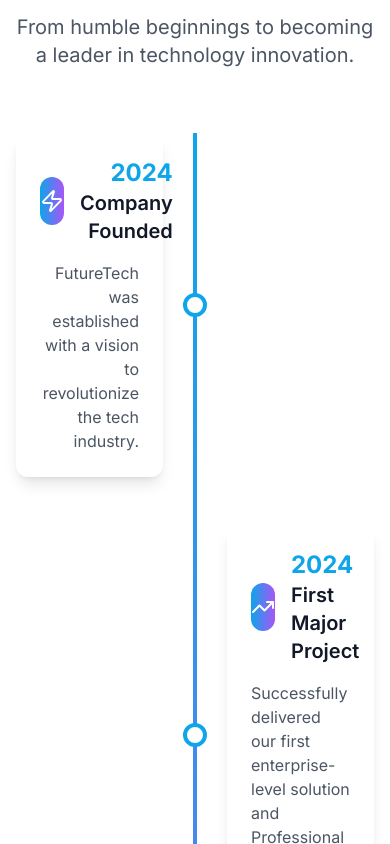
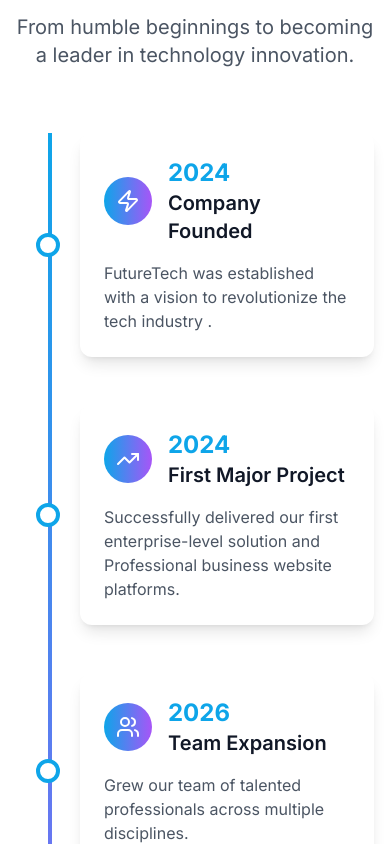
Before and after one commit to R-Denzel/company-website, a React (Vite) app in the folder company-website/: page /about in a window 390 px wide. Shown: the part 2620-3464 px from the top of the page. Built offline with nearby package versions, Linux system fonts and the light colour scheme; no server answers.

Commit message:
Fix mobile responsiveness for Our Journey timeline section

```diff
--- a/company-website/src/pages/About.jsx
+++ b/company-website/src/pages/About.jsx
@@ -54,7 +54,7 @@ const About = () => {
     {
       year: '2024 ',
       title: 'Company  Founded',
-      description: 'FutureTech was established with a vision to revolutionize the tech industry.',
+      description: 'FutureTech was established with a vision to revolutionize the tech industry .',
       icon: Zap,
     },
     {
@@ -246,8 +246,10 @@ const About = () => {
           </motion.div>
 
           <div className="relative">
-            {/* Timeline Line */}
-            <div className="absolute left-1/2 transform -translate-x-1/2 w-1 h-full bg-gradient-to-b from-primary-500 to-secondary-500"></div>
+            {/* Timeline Line - Hidden on mobile, shown on desktop */}
+            <div className="hidden md:block absolute left-1/2 transform -translate-x-1/2 w-1 h-full bg-gradient-to-b from-primary-500 to-secondary-500"></div>
+            {/* Mobile Timeline Line */}
+            <div className="md:hidden absolute left-8 top-0 w-1 h-full bg-gradient-to-b from-primary-500 to-secondary-500"></div>
 
             <div className="space-y-12">
               {timeline.map((item, index) => (
@@ -256,31 +258,31 @@ const About = () => {
                   initial={{ opacity: 0, x: index % 2 === 0 ? -50 : 50 }}
                   whileInView={{ opacity: 1, x: 0 }}
                   transition={{ duration: 0.8, delay: index * 0.1 }}
-                  className={`flex items-center ${index % 2 === 0 ? 'flex-row' : 'flex-row-reverse'}`}
+                  className={`flex items-center ${index % 2 === 0 ? 'md:flex-row flex-row' : 'md:flex-row-reverse flex-row'}`}
                 >
-                  <div className={`w-1/2 ${index % 2 === 0 ? 'pr-8 text-right' : 'pl-8 text-left'}`}>
+                  <div className={`w-full md:w-1/2 ${index % 2 === 0 ? 'md:pr-8 md:text-right pl-16 md:pl-0' : 'md:pl-8 md:text-left pl-16 md:pl-0'}`}>
                     <div className="bg-white dark:bg-gray-800 p-6 rounded-xl shadow-lg">
-                      <div className="flex items-center mb-4">
+                      <div className="flex items-center mb-4 md:justify-start justify-start">
                         <div className="w-12 h-12 bg-gradient-to-r from-primary-500 to-secondary-500 rounded-full flex items-center justify-center mr-4">
                           <item.icon className="w-6 h-6 text-white" />
                         </div>
-                        <div>
+                        <div className="text-left">
                           <div className="text-2xl font-bold text-primary-500">{item.year}</div>
                           <h3 className="text-xl font-semibold text-gray-900 dark:text-white">
                             {item.title}
                           </h3>
                         </div>
                       </div>
-                      <p className="text-gray-600 dark:text-gray-300">
+                      <p className="text-gray-600 dark:text-gray-300 text-left">
                         {item.description}
                       </p>
                     </div>
                   </div>
 
-                  {/* Timeline Dot */}
-                  <div className="absolute left-1/2 transform -translate-x-1/2 w-6 h-6 bg-white dark:bg-gray-800 border-4 border-primary-500 rounded-full"></div>
+                  {/* Timeline Dot - Centered on desktop, left-aligned on mobile */}
+                  <div className="absolute left-8 md:left-1/2 transform md:-translate-x-1/2 -translate-x-1/2 w-6 h-6 bg-white dark:bg-gray-800 border-4 border-primary-500 rounded-full"></div>
 
-                  <div className="w-1/2"></div>
+                  <div className="hidden md:block md:w-1/2"></div>
                 </motion.div>
               ))}
             </div>
```
